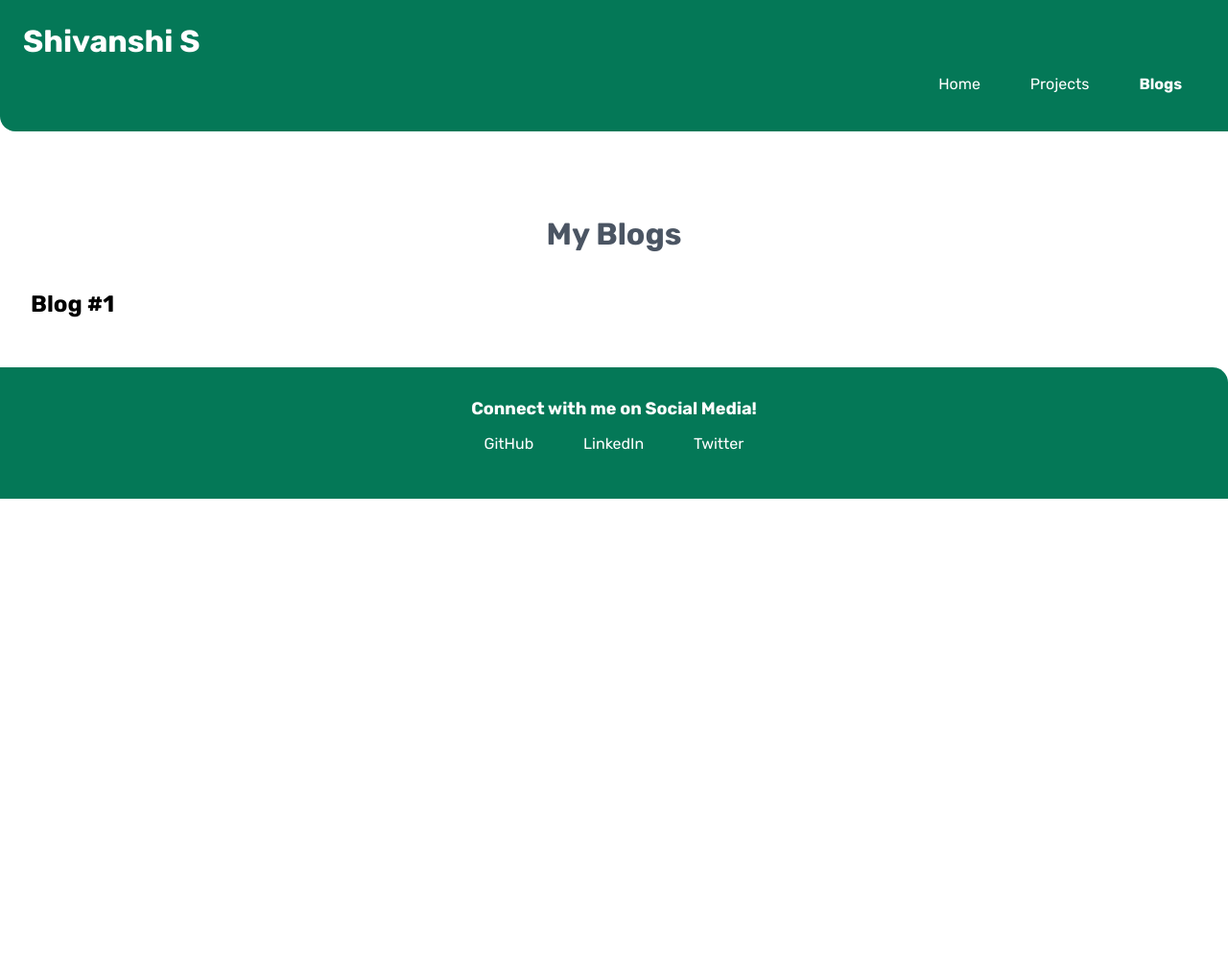
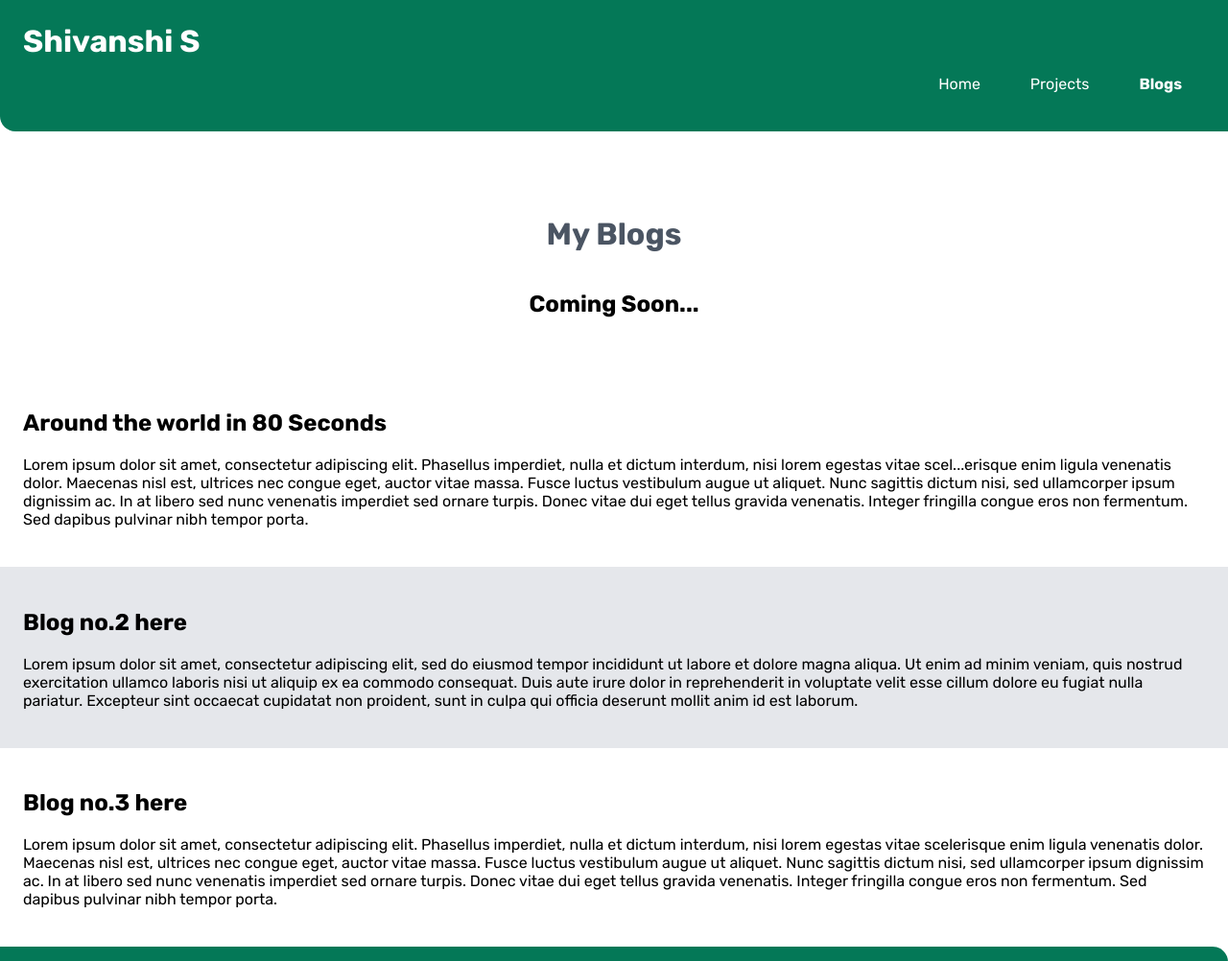
Before and after one commit to shivanshi-s/Portfolio, a plain HTML site: page blogs.html in a window 1280 px wide. Shown: the top 1002 px of the page at 96% size. Before the commit the page ends 800 px from the top, so only its background shows below. Drawn offline with Linux system fonts and the light colour scheme.

Commit message:
updated code

```diff
--- a/blogs.html
+++ b/blogs.html
@@ -29,9 +29,26 @@
 
     <header class="hero">
       <h1 class="hero-heading">My Blogs</h1>
-      <h2>Blog #1</h2>
+      <h2 style="text-align: center;">Coming Soon...</h2>
     </header>
 
+
+
+<section class="section">
+        <h2>Around the world in 80 Seconds</h2>
+    <p>Lorem ipsum dolor sit amet, consectetur adipiscing elit. Phasellus imperdiet, nulla et dictum interdum, nisi lorem egestas vitae scel<span id="dots">...</span><span id="more">erisque enim ligula venenatis dolor. Maecenas nisl est, ultrices nec congue eget, auctor vitae massa. Fusce luctus vestibulum augue ut aliquet. Nunc sagittis dictum nisi, sed ullamcorper ipsum dignissim ac. In at libero sed nunc venenatis imperdiet sed ornare turpis. Donec vitae dui eget tellus gravida venenatis. Integer fringilla congue eros non fermentum. Sed dapibus pulvinar nibh tempor porta.</span></p>
+</section>
+
+<section class="section off-white">
+        <h2>Blog no.2 here</h2>
+        <p>Lorem ipsum dolor sit amet, consectetur adipiscing elit, sed do eiusmod tempor incididunt ut labore et dolore magna aliqua. Ut enim ad minim veniam, quis nostrud exercitation ullamco laboris nisi ut aliquip ex ea commodo consequat. Duis aute irure dolor in reprehenderit in voluptate velit esse cillum dolore eu fugiat nulla pariatur. Excepteur sint occaecat cupidatat non proident, sunt in culpa qui officia deserunt mollit anim id est laborum.</p>
+
+</section>
+
+<section class="section">
+    <h2>Blog no.3 here</h2>
+<p>Lorem ipsum dolor sit amet, consectetur adipiscing elit. Phasellus imperdiet, nulla et dictum interdum, nisi lorem egestas vitae scelerisque enim ligula venenatis dolor. Maecenas nisl est, ultrices nec congue eget, auctor vitae massa. Fusce luctus vestibulum augue ut aliquet. Nunc sagittis dictum nisi, sed ullamcorper ipsum dignissim ac. In at libero sed nunc venenatis imperdiet sed ornare turpis. Donec vitae dui eget tellus gravida venenatis. Integer fringilla congue eros non fermentum. Sed dapibus pulvinar nibh tempor porta.</span></p>
+</section>
 
 
 
--- a/style.css
+++ b/style.css
@@ -35,6 +35,7 @@ h1 {
     margin: 1rem 0rem ;
 
 }
+
 .primary-link {
     background-color: var(--primary-color);
     border-radius: 0.5rem;
```
Also changed, not shown: Lib/components.html (+1 -1 lines).
